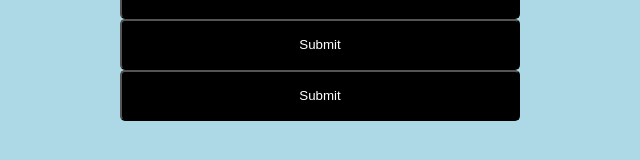
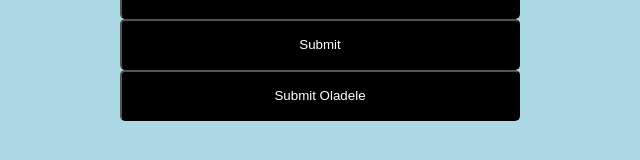
Before and after one commit to ngozi-ekekwe/waec_demo, a plain HTML site: page index.html in a window 1280 px wide. Shown: the part 482-642 px from the top of the page, 320-960 px from the left. Drawn offline with Linux system fonts and the light colour scheme.

Commit message:
added name to submit btn

```diff
--- a/index.html
+++ b/index.html
@@ -23,7 +23,7 @@
           <div class="row">
             <button>Submit</button>
             <button>Submit</button>
-            <button>Submit</button>
+            <button>Submit Oladele</button>
           </div>
         </form>
 
```
